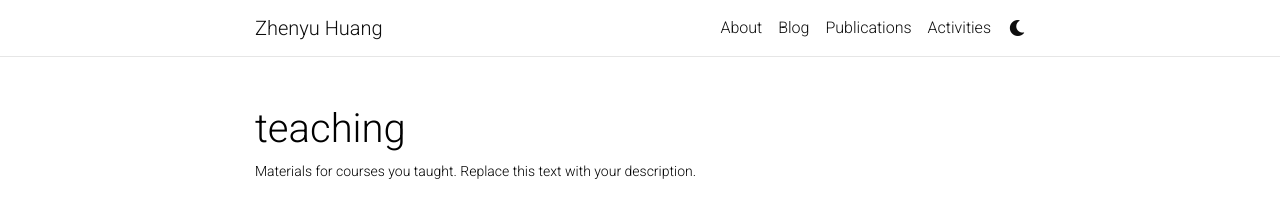
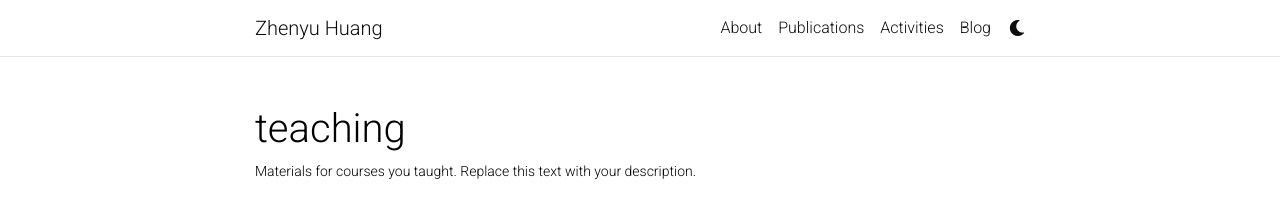
Before and after one commit to hi-zhenyu/hi-zhenyu, a Jekyll site: the page built from _pages/teaching.md, in a window 1280 px wide. Shown: the top 211 px of the page. Built offline with Jekyll 4.4.1, drawn with Linux system fonts in a browser that asks for light colours; full-size pictures stand in for the smaller copies a plugin makes; comment, search, counter and statistics services are not loaded; a style sheet for code colours, icons or effects is not loaded.

```diff
--- a/_config.yml
+++ b/_config.yml
@@ -176,7 +176,7 @@ collections:
 announcements:
   enabled: true
   scrollable: true # adds a vertical scroll bar if there are more than 3 news items
-  limit: 5 # leave blank to include all the news in the `_news` folder
+  limit: 3 # leave blank to include all the news in the `_news` folder
 
 latest_posts:
   enabled: False
--- a/_includes/header.html
+++ b/_includes/header.html
@@ -1,8 +1,8 @@
-
 <header>
 
   <!-- Nav Bar -->
-      <nav id="navbar" class="navbar navbar-light navbar-expand-sm {% if site.navbar_fixed %}fixed-top{% else %}sticky-top{% endif %}">
+  <nav id="navbar"
+    class="navbar navbar-light navbar-expand-sm {% if site.navbar_fixed %}fixed-top{% else %}sticky-top{% endif %}">
     <div class="container">
       {% if page.permalink != '/' -%}
       <a class="navbar-brand title font-weight-lighter" href="{{ site.baseurl }}/">
@@ -27,7 +27,8 @@
       </div>
       {% endif %}
       <!-- Navbar Toggle -->
-          <button class="navbar-toggler collapsed ml-auto" type="button" data-toggle="collapse" data-target="#navbarNav" aria-controls="navbarNav" aria-expanded="false" aria-label="Toggle navigation">
+      <button class="navbar-toggler collapsed ml-auto" type="button" data-toggle="collapse" data-target="#navbarNav"
+        aria-controls="navbarNav" aria-expanded="false" aria-label="Toggle navigation">
         <span class="sr-only">Toggle navigation</span>
         <span class="icon-bar top-bar"></span>
         <span class="icon-bar middle-bar"></span>
@@ -52,15 +53,7 @@
             </a>
           </li>
           {% if site.blog_nav_title %}
-              <!-- Blog -->
-              <li class="nav-item {% if page.url contains 'blog' %}active{% endif %}">
-                <a class="nav-link" href="{{ '/blog/' | relative_url }}">{{ site.blog_nav_title }}
-                  {%- if page.url contains 'blog' -%}
-                  <span class="sr-only">(current)</span>
-                  {%- endif -%}
-                </a>
-              </li>
-              {%- endif %}
+
 
           <!-- Other pages -->
           {%- assign sorted_pages = site.pages | sort: "nav_order" -%}
@@ -68,7 +61,8 @@
           {%- if p.nav and p.autogen == nil -%}
           {%- if p.dropdown %}
           <li class="nav-item dropdown {% if page.title == p.title %}active{% endif %}">
-                <a class="nav-link dropdown-toggle" href="#" id="navbarDropdown" role="button" data-toggle="dropdown" aria-haspopup="true" aria-expanded="false">{{ p.title }}
+            <a class="nav-link dropdown-toggle" href="#" id="navbarDropdown" role="button" data-toggle="dropdown"
+              aria-haspopup="true" aria-expanded="false">{{ p.title }}
               {%- if page.title == p.title -%}
               <span class="sr-only">(current)</span>
               {%- endif -%}
@@ -94,8 +88,18 @@
           {%- endif -%}
           {%- endif -%}
           {% endfor -%}
+
+          <!-- Blog -->
+          <li class="nav-item {% if page.url contains 'blog' %}active{% endif %}">
+            <a class="nav-link" href="{{ '/blog/' | relative_url }}">{{ site.blog_nav_title }}
+              {%- if page.url contains 'blog' -%}
+              <span class="sr-only">(current)</span>
+              {%- endif -%}
+            </a>
+          </li>
+          {%- endif %}
+
           {%- if site.enable_darkmode %}
-
           <!-- Toogle theme mode -->
           <li class="toggle-container">
             <button id="light-toggle" title="Change theme">
```
Also changed, not shown: _bibliography/papers.bib (+1 -0 lines). Lines whose indentation alone changed are shown as unchanged.
